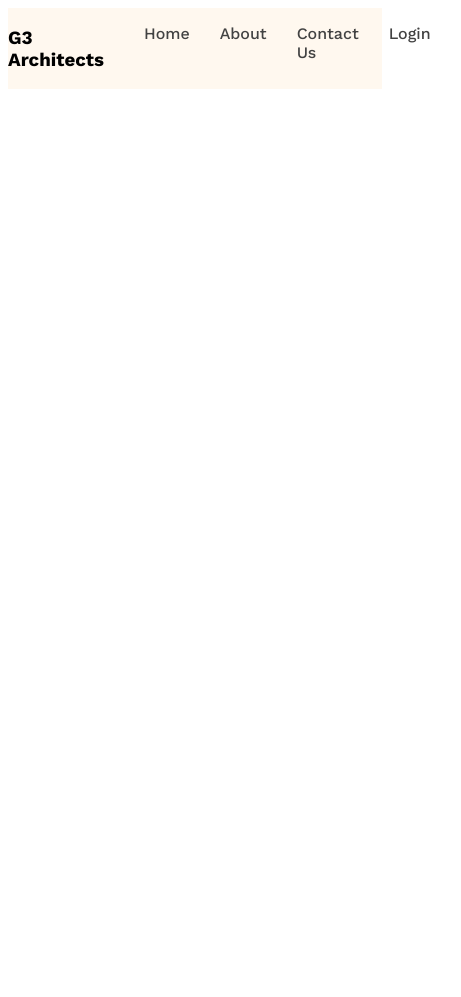
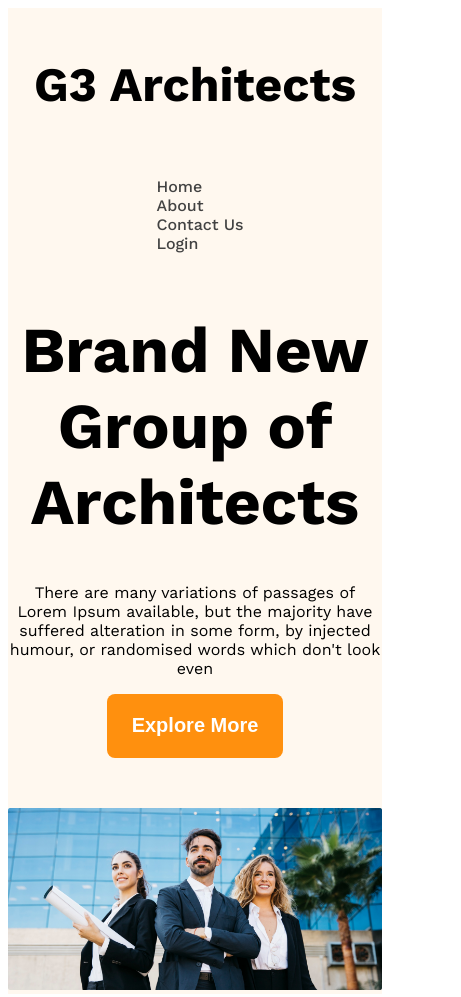
Before and after one commit to I-M-J/g3-architects-website, a plain HTML site: page index.html in a window 390 px wide. Shown: the whole page, 461 px wide, since content can reach past the window. Before the commit the page ends 844 px from the top, so only its background shows below. Drawn offline with nearby package versions, Linux system fonts and the light colour scheme.

Commit message:
header section mostly done, with responsiveness

```diff
--- a/index.html
+++ b/index.html
@@ -18,9 +18,19 @@
                 <li class="nav-item"><a href="" class="nav-link text-gray">Contact Us</a></li>
                 <li class="nav-item"><a href="" class="nav-link text-gray">Login</a></li>
             </ul>
+        </nav>
 
+        <div class="banner">
+            <div class="banner-content">
+                <h1 class="banner-title">Brand New<br>Group of Architects</h1>
 
-        </nav>
+                <p class="banner-description">There are many variations of passages of Lorem Ipsum available, but the majority have suffered alteration in some form, by injected humour, or randomised words which don't look even</p>
+
+                <button class="btn-primary">Explore More</button>
+            </div>
+
+            <img class="banner-image" src="images/banner.png" alt="">
+        </div>
     </header>
 
     <main>
--- a/styles/architects.css
+++ b/styles/architects.css
@@ -26,12 +26,28 @@
     background-color: #FF900E10;
 }
 
+.btn-primary {
+    background-color: #FF900E;
+    color: white;
+    padding: 20.5px 24.5px;
+    font-size: 1.25rem;
+    font-weight: 600;
+    border-radius: 8px;
+    border: none;
+}
+
 /* header Styles */
 
 
 /* navbar Related Styles */
 .navbar {
     justify-content: space-between;
+    align-items: center;
+}
+
+.brand {
+    font-weight: 700;
+    font-size: 3rem;
 }
 
 .nav-item {
@@ -48,3 +64,27 @@
     max-width: 1440px;
     margin: 0 auto;
 }
+
+/* banner Related Styles */
+.banner-content {
+    max-width: 850px;
+    margin: 0 auto;
+    text-align: center;
+    margin-bottom: 50px;
+}
+
+.banner-title {
+    font-weight: 700;
+    font-size: 4rem;
+}
+
+.banner-image {
+    width: 100%;
+}
+
+/* Responsive media Query */
+@media screen and (max-width: 576px) {
+    .navbar, .nav-links {
+        flex-direction: column;
+    }
+}
```
